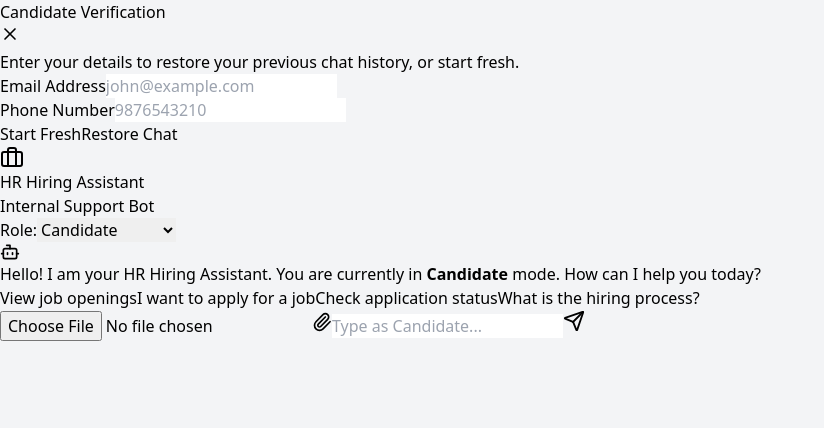
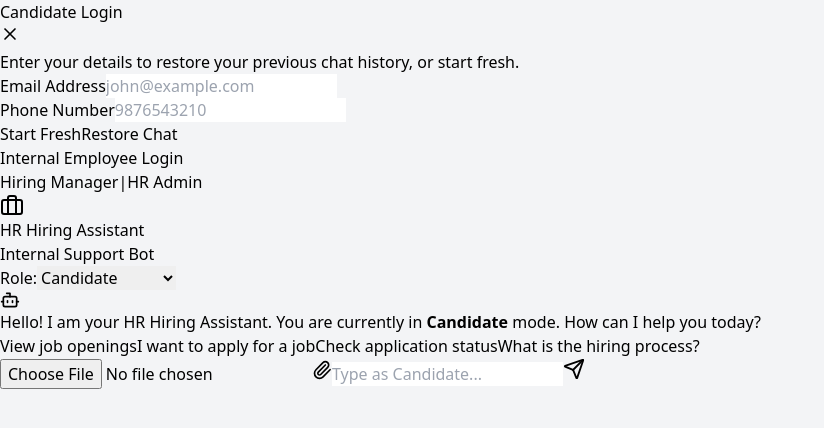
Before and after one commit to harsh-tr3010/HR-Chatbot-for-Internal-Hiring-Support, a React app in the folder frontend/: page / in a window 1280 px wide. Shown: the top 428 px of the page, without its empty margins (0-824 px from the left). Built offline with nearby package versions, Linux system fonts and the light colour scheme; the HTML template or start-up script is replaced by a standard one.

Commit message:
updated ui

```diff
--- a/frontend/src/App.jsx
+++ b/frontend/src/App.jsx
@@ -12,8 +12,7 @@ export default function App() {
   const [isLoading, setIsLoading] = useState(false);
   const [sessionId, setSessionId] = useState('');
 
-  // --- NEW: Modal States ---
-  const [showAuthModal, setShowAuthModal] = useState(true); // Shows by default for candidates
+  const [showAuthModal, setShowAuthModal] = useState(true);
   const [authEmail, setAuthEmail] = useState('');
   const [authPhone, setAuthPhone] = useState('');
   const [isVerifying, setIsVerifying] = useState(false);
@@ -29,24 +28,21 @@ export default function App() {
     endOfMessagesRef.current?.scrollIntoView({ behavior: 'smooth' });
   }, [messages]);
 
-  // Handle Role Switching
-  const handleRoleChange = (e) => {
-    const newRole = e.target.value;
+  // --- NEW: Centralized Role Switching Function ---
+  const switchRole = (newRole) => {
     setCurrentRole(newRole);
     setSessionId(uuidv4());
     setMessages([
       { role: 'bot', text: `Switched to **${newRole}** mode. How can I assist you today?` }
     ]);
-
-    // Show verification pop-up if switching to Candidate
-    if (newRole === 'Candidate') {
-      setShowAuthModal(true);
-    } else {
-      setShowAuthModal(false);
-    }
+    // Only show modal for Candidates
+    setShowAuthModal(newRole === 'Candidate');
   };
 
-  // --- NEW: Handle Candidate Login Verification ---
+  const handleRoleChange = (e) => {
+    switchRole(e.target.value);
+  };
+
   const handleCandidateLogin = async (e) => {
     e.preventDefault();
     setIsVerifying(true);
@@ -59,10 +55,9 @@ export default function App() {
       });
 
       if (res.data.history && res.data.history.length > 0) {
-        // Restore their exact previous chat bubbles!
         setMessages(res.data.history);
         if (res.data.session_id) {
-          setSessionId(res.data.session_id); // Re-link to old session
+          setSessionId(res.data.session_id);
         }
       } else {
         setMessages([{ role: 'bot', text: `Welcome! I don't see any previous chats for that email, but you are ready to start applying.` }]);
@@ -164,7 +159,7 @@ export default function App() {
         <div className="absolute inset-0 bg-black/60 backdrop-blur-sm flex items-center justify-center z-50">
           <div className="bg-white p-6 rounded-2xl shadow-2xl max-w-sm w-full mx-4 border border-gray-100">
             <div className="flex justify-between items-center mb-4">
-              <h2 className="text-xl font-bold text-gray-800">Candidate Verification</h2>
+              <h2 className="text-xl font-bold text-gray-800">Candidate Login</h2>
               <button onClick={() => setShowAuthModal(false)} className="text-gray-400 hover:text-gray-600"><X size={20}/></button>
             </div>
             <p className="text-sm text-gray-500 mb-6">Enter your details to restore your previous chat history, or start fresh.</p>
@@ -188,6 +183,29 @@ export default function App() {
                 </button>
               </div>
             </form>
+
+            {/* NEW: Role Switcher Options Inside Modal */}
+            <div className="mt-6 pt-4 border-t border-gray-100 text-center">
+              <p className="text-xs text-gray-400 mb-3 uppercase tracking-wider font-semibold">Internal Employee Login</p>
+              <div className="flex justify-center gap-4">
+                <button
+                  type="button"
+                  onClick={() => switchRole('Hiring Manager')}
+                  className="text-xs font-semibold text-purple-600 hover:text-purple-800 transition-colors"
+                >
+                  Hiring Manager
+                </button>
+                <span className="text-gray-300">|</span>
+                <button
+                  type="button"
+                  onClick={() => switchRole('HR Admin')}
+                  className="text-xs font-semibold text-green-600 hover:text-green-800 transition-colors"
+                >
+                  HR Admin
+                </button>
+              </div>
+            </div>
+
           </div>
         </div>
       )}
```
